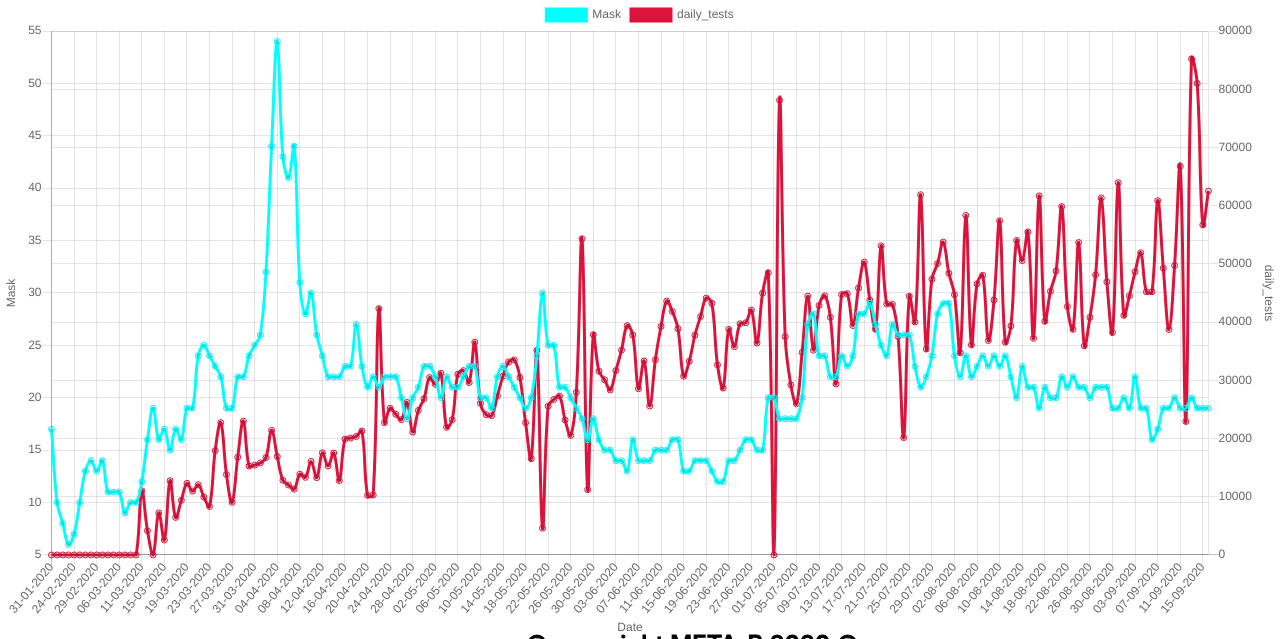
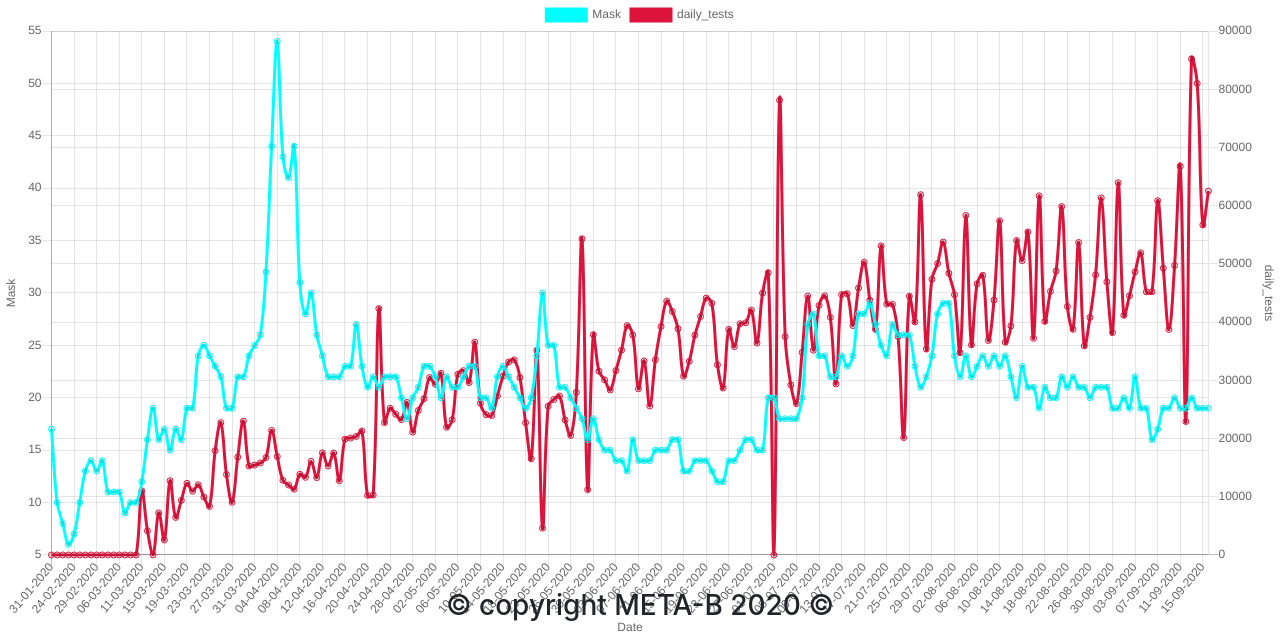
Before and after one commit to timi000/projSetup, a Flask app: page /trends in a window 1280 px wide. Shown: the part 169-808 px from the top of the page. Run offline with Flask 2, Linux system fonts and the light colour scheme; data comes from the database, SQL or seed files in the repository; some libraries are stand-ins or nearby versions.

Commit message:
updated footers

```diff
--- a/static/css/style.css
+++ b/static/css/style.css
@@ -31,7 +31,7 @@ p{
 }
 footer{
     position: fixed;
-    left: 0;
+    left:0;
     bottom:0;
     width: 100%;
 }
@@ -51,12 +51,14 @@ footer{
        3px 3px 1 white,
      -1px -1px 1 white,
       1px -1px 1 white,
-      -1px 1px 1 white,
+      -1px 1px 1 white;
+      padding-right: 60px
 
 };
-footer{
-    color: rgb(66, 175, 66);
-    width: 100px;
+footer {
+        position: fixed;
+        left: 0;
+        bottom: 0;
 }
 .footer-c{
     background-image: url(https://listimg.pinclipart.com/picdir/s/570-5701995_ekg-clipart-wave-ekg-wave-transparent-free-for.png);
@@ -64,3 +66,6 @@ footer{
     background-size: cover;
 
 }
+.trendfooter{
+    font-size: 5px;
+    text-align: left;}
--- a/templates/trends.html
+++ b/templates/trends.html
@@ -97,13 +97,8 @@
         <canvas id="myChart"></canvas>
     </div>
 
-    <footer>
-        <div class="container">
-            <div class="row">
-                <div class="col">
-                    <h4 class="text-center main-text">© copyright META-B 2020 © </h4>
-                </div>
-            </div>
+    <footer class="text-center trendfooter">
+        <h3>© copyright META-B 2020 © </h3>
     </footer>
 </body>
 
```
Also changed, not shown: templates/choropleth.html (+2 -8 lines), templates/index.html (+2 -7 lines).
